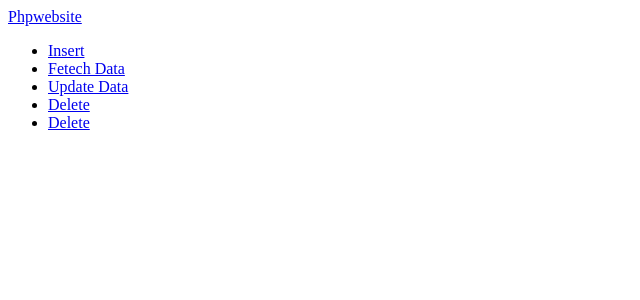
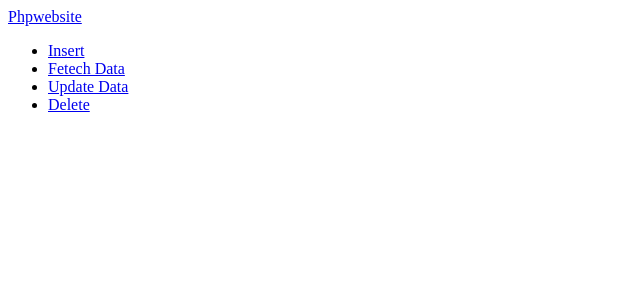
Before and after one commit to ranjithsai27/newproject, a PHP site: page /php/navbar.php in a window 1280 px wide. Shown: the top 300 px of the page, without its empty margins (0-640 px from the left). Run offline with PHP 8.4, Linux system fonts and the light colour scheme.

Commit message:
new file navbar

```diff
--- a/navbar.php
+++ b/php/navbar.php
@@ -8,7 +8,6 @@
         <li><a href="./fetch.php">Fetech Data</a></li>
         <li><a href="#">Update Data</a></li>
         <li><a href="#">Delete</a></li>
-        <li><a href="#">Delete</a></li>
       </ul>
     </div>
   </nav>
```
